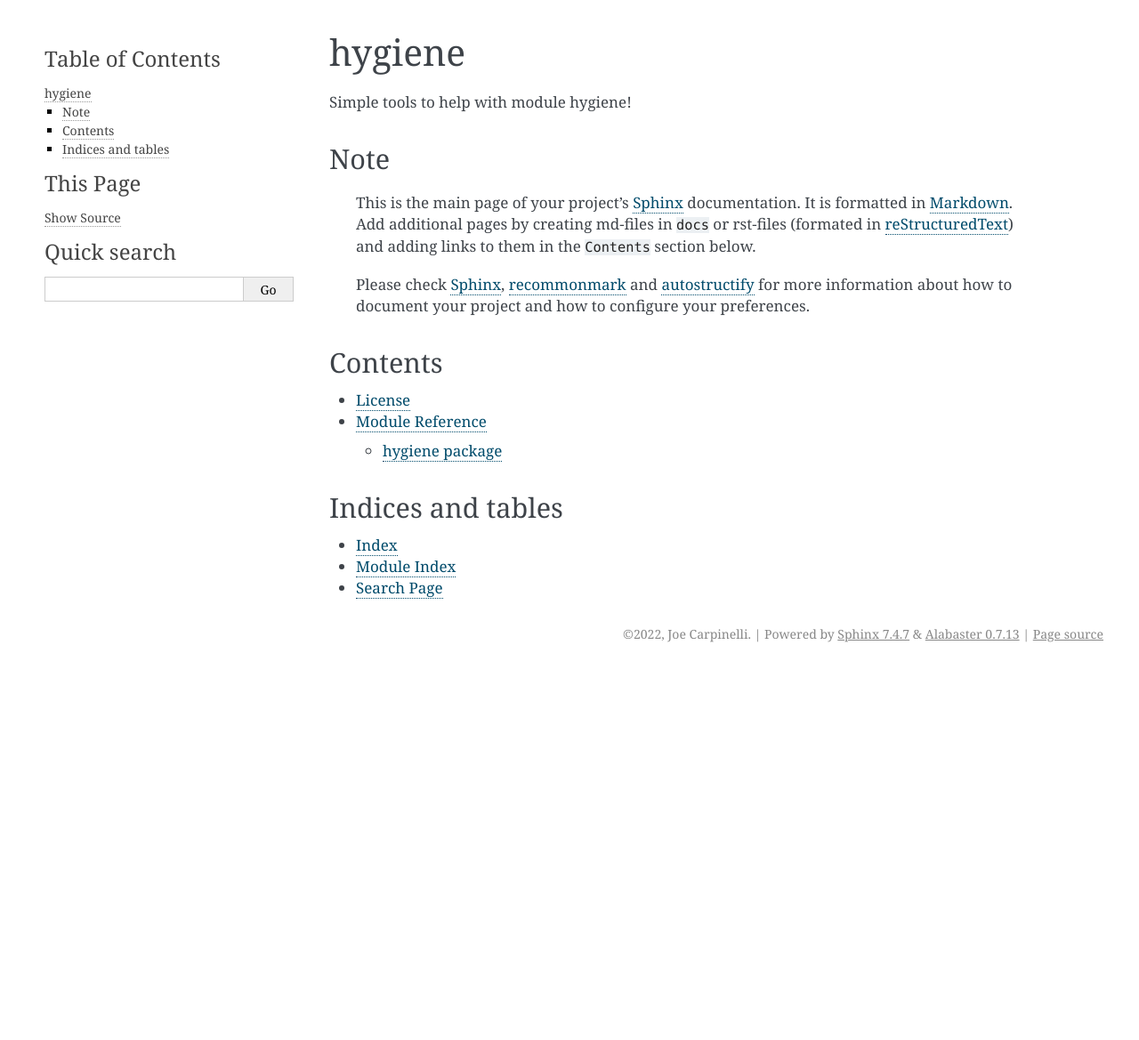
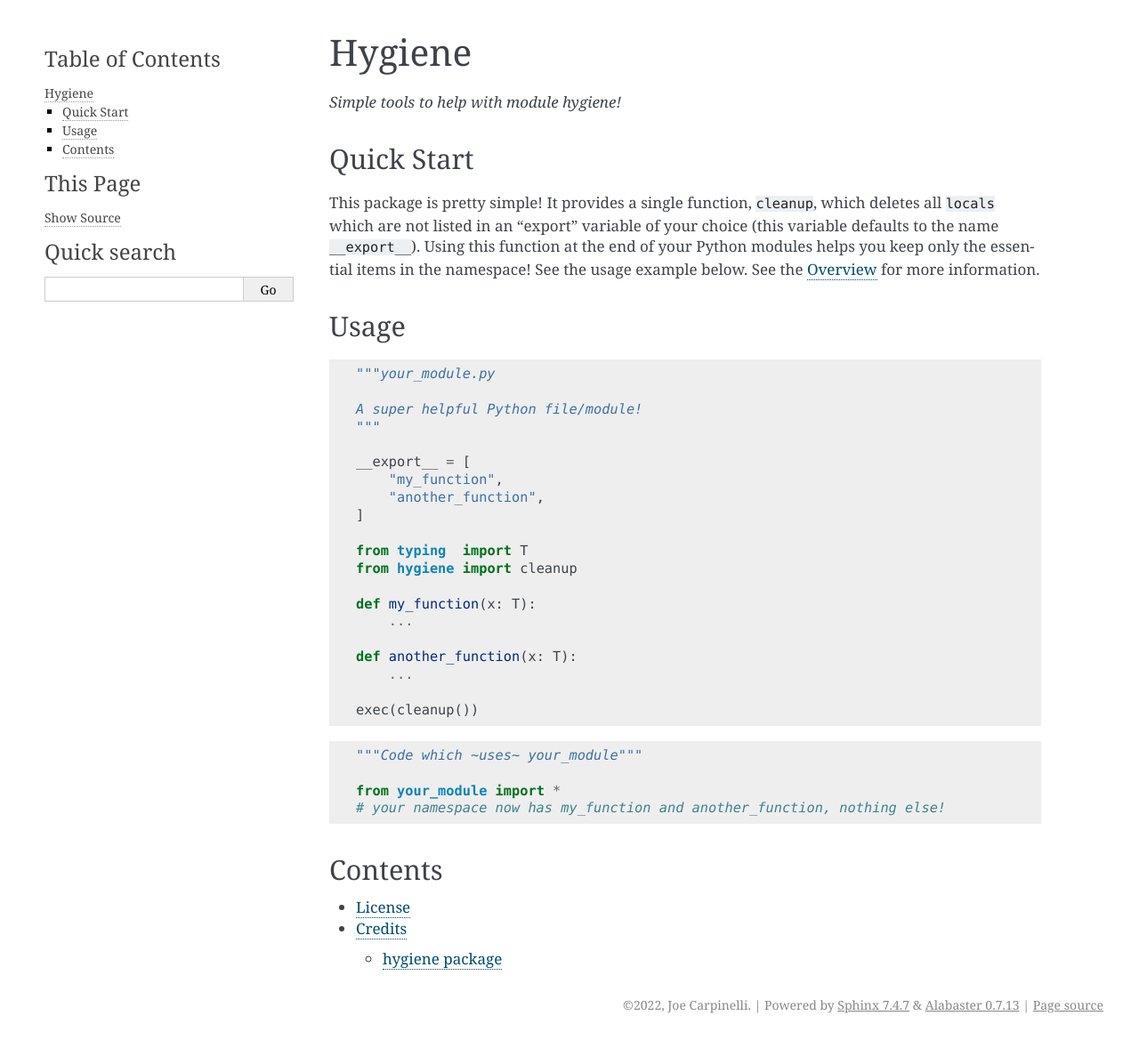
Before and after one commit to cadojo/hygiene, a Sphinx documentation site: the page built from docs/index.md, in a window 1280 px wide. Shown: the whole page at 89% size. Built offline with Sphinx 7.4.7, drawn with Linux system fonts in a browser that asks for light colours; before the commit the page ends 900 px from its top, so only the background shows below that.

Commit message:
Docs update

````diff
--- a/docs/index.md
+++ b/docs/index.md
@@ -1,18 +1,45 @@
-# hygiene
+# Hygiene
+_Simple tools to help with module hygiene!_
 
-Simple tools to help with module hygiene!
+## Quick Start
 
+This package is pretty simple! It provides a single function, `cleanup`, which
+deletes all `locals` which are not listed in an "export" variable of your choice
+(this variable defaults to the name `__export__`). Using this function at the
+end of your Python modules helps you keep only the essential items in the namespace!
+See the usage example below. See the [Overview](readme) for more information.
 
-## Note
+## Usage
 
-> This is the main page of your project's [Sphinx] documentation. It is
-> formatted in [Markdown]. Add additional pages by creating md-files in
-> `docs` or rst-files (formated in [reStructuredText]) and adding links to
-> them in the `Contents` section below.
->
-> Please check [Sphinx], [recommonmark] and [autostructify] for more information
-> about how to document your project and how to configure your preferences.
+```python
+"""your_module.py
 
+A super helpful Python file/module!
+"""
+
+__export__ = [
+    "my_function",
+    "another_function",
+]
+
+from typing  import T
+from hygiene import cleanup
+
+def my_function(x: T):
+    ...
+
+def another_function(x: T):
+    ...
+
+exec(cleanup())
+```
+
+```python
+"""Code which ~uses~ your_module"""
+
+from your_module import *
+# your namespace now has my_function and another_function, nothing else!
+```
 
 ## Contents
 
@@ -20,19 +47,4 @@ Simple tools to help with module hygiene!
 * [License](license)
 * [Authors](authors)
 * [Changelog](changelog)
-* [Module Reference](api/modules)
-
-
-## Indices and tables
-
-```eval_rst
-* :ref:`genindex`
-* :ref:`modindex`
-* :ref:`search`
-```
-
-[Sphinx]: http://www.sphinx-doc.org/
-[Markdown]: https://daringfireball.net/projects/markdown/
-[reStructuredText]: http://www.sphinx-doc.org/en/master/usage/restructuredtext/basics.html
-[recommonmark]: https://recommonmark.readthedocs.io/en/latest
-[autostructify]: https://recommonmark.readthedocs.io/en/latest/auto_structify.html
+* [Credits](api/modules)
````
Also changed, not shown: CHANGELOG.md (+2 -0 lines).
